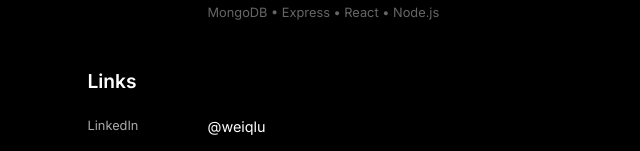
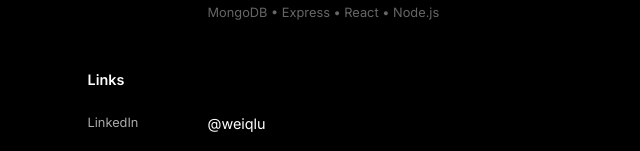
Before and after one commit to weiqlu/weiqlu-portfolio, a React (Vite) app in the folder client/: page / in a window 1280 px wide. Shown: the part 1358-1509 px from the top of the page, without its empty margins (319-959 px from the left). Built offline with nearby package versions, Linux system fonts and the light colour scheme; some icons are missing.

Commit message:
small font size update

```diff
--- a/client/src/components/Links.jsx
+++ b/client/src/components/Links.jsx
@@ -88,7 +88,11 @@ const Links = () => {
         animate={{ opacity: 1, y: 0 }}
         transition={{ duration: 0.5, ease: "easeOut" }}
       >
-        <Typography variant="h2" component="h2" sx={{ mb: 3 }}>
+        <Typography
+          variant="body1"
+          component="h2"
+          sx={{ fontWeight: 600, color: "#ffffff", mb: 3 }}
+        >
           Links
         </Typography>
       </motion.div>
```
